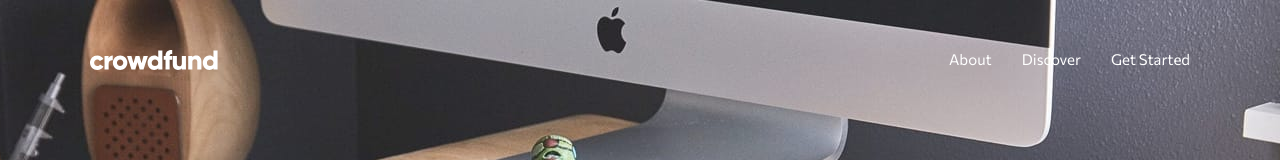
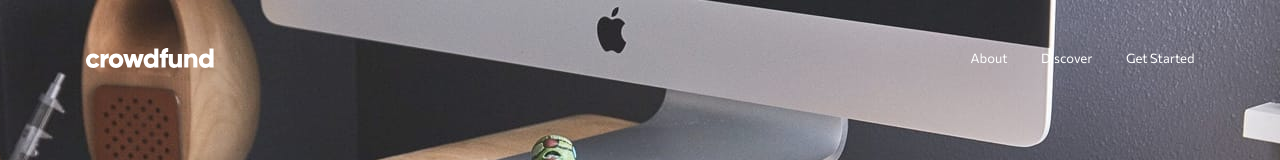
Before and after one commit to danielopq/crowdfunding, a plain HTML site: page index.html in a window 1280 px wide. Shown: the top 160 px of the page. Drawn offline with Linux system fonts and the light colour scheme.

Commit message:
desktop version - menu remade

```diff
--- a/css/stylesheet.css
+++ b/css/stylesheet.css
@@ -137,48 +137,47 @@ header {
 	height: 400px;
 	background: url("../images/image-hero-desktop.jpg") center 100% no-repeat;
 }
-#menu {
-	width: 1100px;
+
+menu {
+	width: 1109px;
 	height: 20px;
 	display: flex;
-	flex-direction: column;
-	align-items: center;
-	flex-wrap: wrap;
-	margin-top: 50px;
+	flex-direction: row;
+	justify-content: flex-end;
+	margin: 48px 0px 0px;
+	padding: 0px;
+	background: url('../images/logo.svg') left/128px no-repeat;
 }
-#menu-top {
-	width: inherit;
-	overflow: hidden;
-}
-#menu-logo {
-	float: left;
-}
+
 #menu > div {
 	height: 20px;
 }
+
 #menu-hamburger {
 	display: none;
-	float: right;
-	height: 20px;
 	width: 20px;
 	background: url("../images/icon-hamburger.svg") center 100% no-repeat;
 }
+
 #menu-links {
-	float: right;
+	width: 224px;
 	display: flex;
-	align-self: flex-end;
 	flex-direction: row;
 	align-items: center;
-	font-size: 15px;
+	justify-content: space-between;
+	font-size: 13px;
 	font-weight: 400;
 	color: white;
 }
+
 #menu-links > p {
-	margin: auto 0px auto 30px;
+	height: 16px;
 }
+
 .menu-icon:hover {
 	cursor: pointer;
 }
+
 #menu-mobile {
 	display: none;
 	flex-direction: column;
--- a/index.html
+++ b/index.html
@@ -12,18 +12,16 @@
 </head>
 
 <body>
+	<!-- ############################# HEADER ############################# -->
 	<header>
-		<div id="menu">
-			<div id="menu-top">
-				<div id="menu-logo"><img src="images/logo.svg" alt="" id="logo-img"/></div>
+		<menu id="menu">
 				<div id="menu-hamburger" class="menu-icon"></div>
 				<div id="menu-links">
 					<p class="section-bt">About</p>
 					<p class="section-bt">Discover</p>
 					<p class="section-bt">Get Started</p>
 				</div>
-			</div>
-		</div>
+		</menu>
 		<div id="menu-mobile" class="overlap">
 			<div id="menu-mobile-top">
 				<div id="mobile-logo"><img src="images/logo.svg" alt="" id="mobile-logo-img"/></div>
@@ -36,6 +34,7 @@
 			</div>
 		</div>
 	</header>
+	<!-- ############################# MAIN ############################# -->
 	<div id="main">
 		<div id="main-top" class="main-section">
 			<div id="top-logo"><img src="images/logo-mastercraft.svg" alt=""/></div>
```
